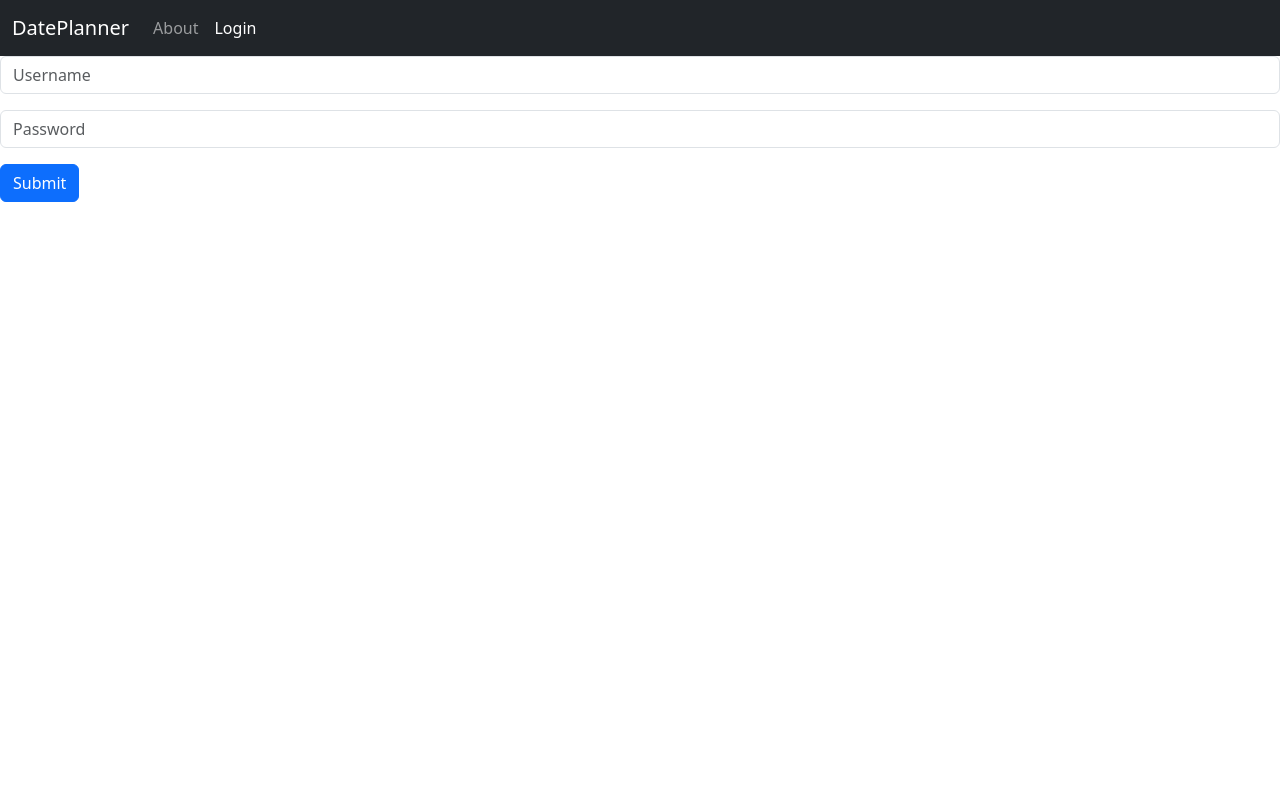
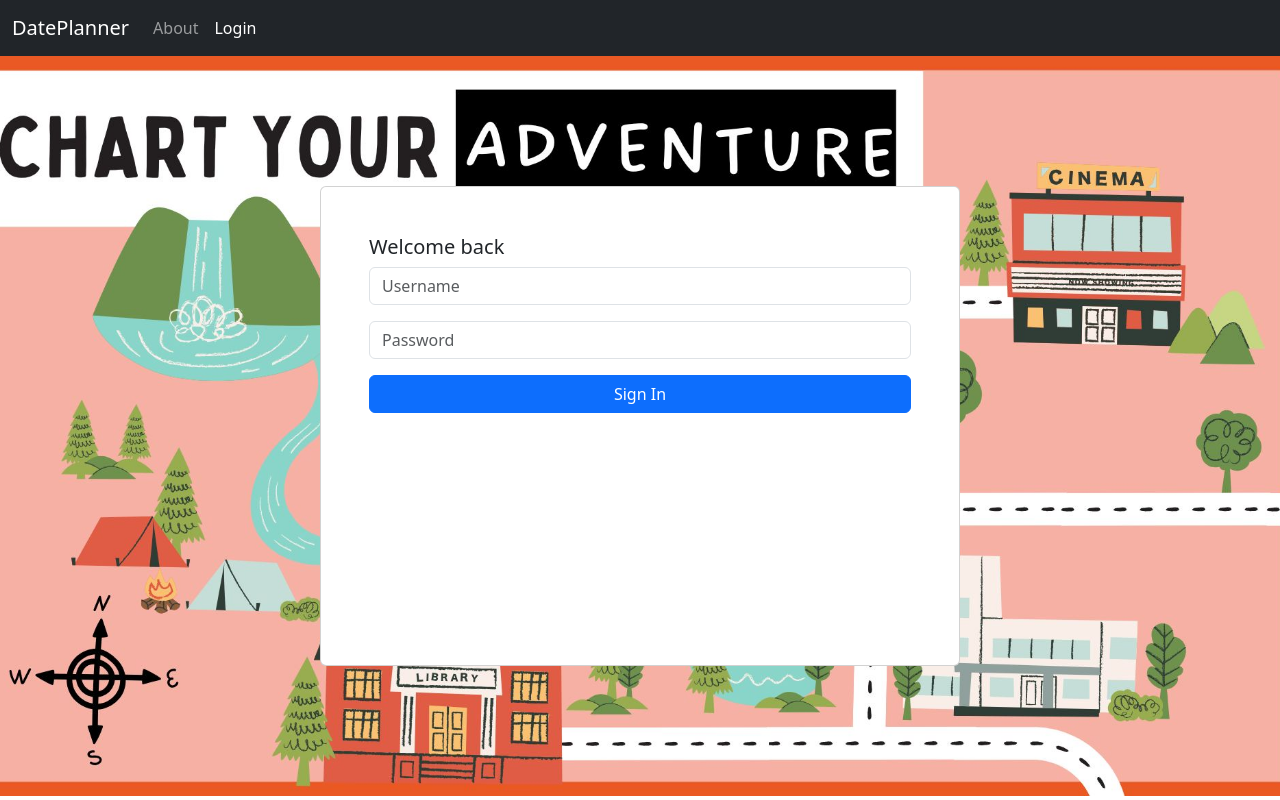
Before and after one commit to mgnChn/dateplanner-client-angular, an Angular app: page /login in a window 1280 px wide. Built offline with nearby package versions, Linux system fonts and the light colour scheme.

Commit message:
update login component

```diff
--- a/angular.json
+++ b/angular.json
@@ -98,5 +98,8 @@
         }
       }
     }
+  },
+  "cli": {
+    "analytics": false
   }
 }
--- a/src/app/components/pages/login/login.component.css
+++ b/src/app/components/pages/login/login.component.css
@@ -1,12 +1,26 @@
 /* Error state styling */
 .form-control.error {
-    border-color: #dc3545 !important;
-    box-shadow: 0 0 0 0.2rem rgba(220, 53, 69, 0.25) !important;
+  border-color: #dc3545 !important;
+  box-shadow: 0 0 0 0.2rem rgba(220, 53, 69, 0.25) !important;
 }
 
 /* Optional: Error message styling */
 .error-message {
-    color: #dc3545;
-    font-size: 0.875rem;
-    margin-top: 0.25rem;
+  color: #dc3545;
+  font-size: 0.875rem;
+  margin-top: 0.25rem;
 }
+
+.card {
+  display: flex;
+  width: 50%;
+  justify-content: center;
+}
+
+.login-bg-img {
+  background-image: url("/images/tmp-login-image.jpg");
+  background-size: cover;
+  background-position: center;
+  background-repeat: no-repeat;
+  height: 100vh; /* Full viewport height */
+}
--- a/src/app/components/pages/login/login.component.html
+++ b/src/app/components/pages/login/login.component.html
@@ -1,12 +1,37 @@
+<div
+  class="d-flex justify-content-center align-items-center login-bg-img"
+  style="height: 92.5vh"
+>
+  <div class="card" style="height: 60vh">
+    <div class="card-body p-5">
+      <h5 class="card-title">Welcome back</h5>
       <form (ngSubmit)="onSubmit()">
         <div class="mb-3">
-        <input type="text" class="form-control" [ngClass]="{'error': hasError}" id="usernameInput"
-            placeholder="Username" [(ngModel)]="username" (input)="onInputChange()" name="username" required>
+          <input
+            type="text"
+            class="form-control"
+            [ngClass]="{ error: hasError }"
+            id="usernameInput"
+            placeholder="Username"
+            [(ngModel)]="username"
+            (input)="onInputChange()"
+            name="username"
+            required
+          />
         </div>
 
         <div class="mb-3">
-        <input type="password" class="form-control" [ngClass]="{'error': hasError}" id="passwordInput"
-            placeholder="Password" [(ngModel)]="password" (input)="onInputChange()" name="password" required>
+          <input
+            type="password"
+            class="form-control"
+            [ngClass]="{ error: hasError }"
+            id="passwordInput"
+            placeholder="Password"
+            [(ngModel)]="password"
+            (input)="onInputChange()"
+            name="password"
+            required
+          />
         </div>
 
         <!-- Optional: Error message -->
@@ -14,5 +39,8 @@
           Invalid username or password. Please try again.
         </div>
 
-    <button type="submit" class="btn btn-primary">Submit</button>
+        <button type="submit" class="btn btn-primary w-100">Sign In</button>
       </form>
+    </div>
+  </div>
+</div>
```
Also changed, not shown: public/images/tmp-login-image.jpg (added). Lines whose indentation alone changed are shown as unchanged.
